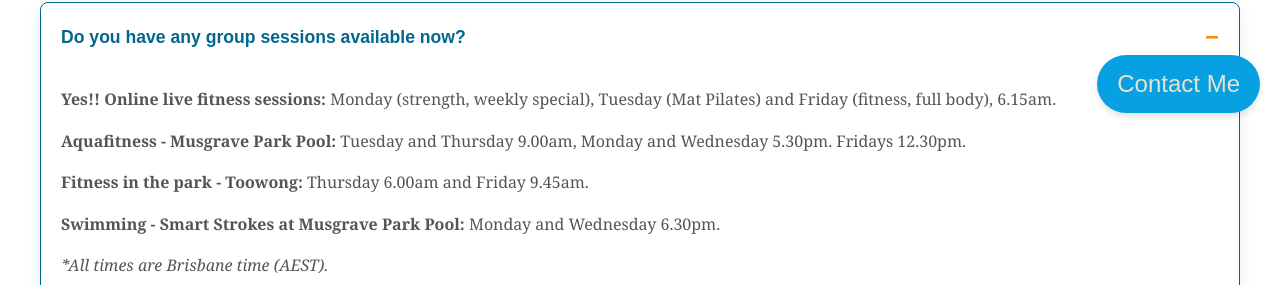
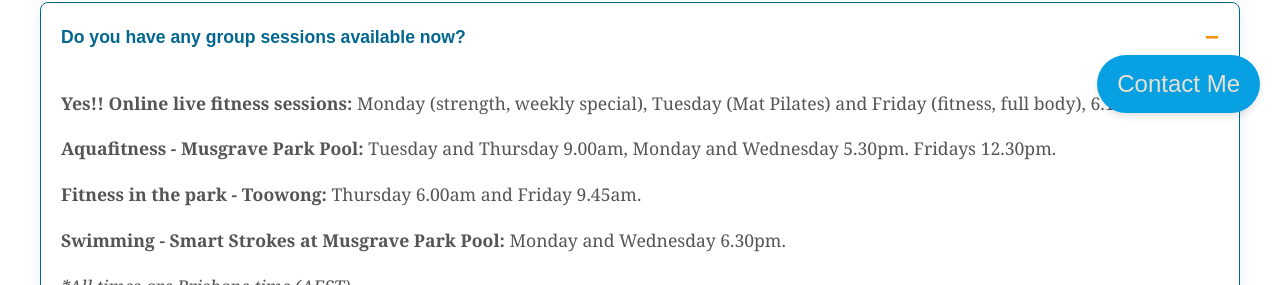
Before and after one commit to irenelalana/personal-website, a Next.js app: page /faq in a window 1280 px wide. Shown: the part 667-952 px from the top of the page. Built offline with nearby package versions, Linux system fonts and the light colour scheme; no server answers.

Commit message:
Update faq.module.css

```diff
--- a/src/app/faq/faq.module.css
+++ b/src/app/faq/faq.module.css
@@ -154,12 +154,12 @@
 
 .accordionContent p {
   margin-bottom: 10px;
-  font-size: 1rem;
+  font-size: 1.1rem;
 }
 
 .accordionContent p:last-child {
   margin-bottom: 0;
-  font-size: 1rem;
+  font-size: 1.1rem;
 }
 
 /* Lista dentro de las respuestas */
```
